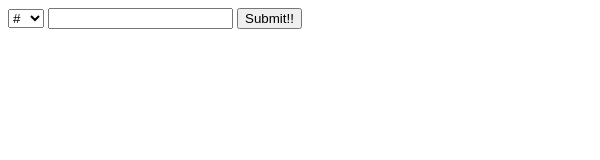
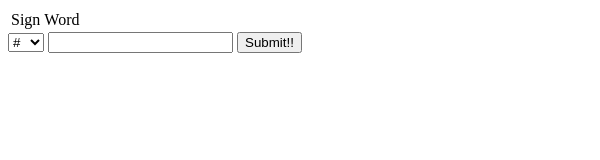
Before and after one commit to Cilvia/easy-memo, an Electron app: page setting.html in a window 600 px wide. Drawn offline with Linux system fonts and the light colour scheme.

Commit message:
add table

```diff
--- a/setting.html
+++ b/setting.html
@@ -7,7 +7,13 @@
     <title>Document</title>
 </head>
 <body>
-    <div id="table"></div>
+    <table id="table">
+        <tr>
+            <td>Sign</td>
+            <td>Word</td>
+            <td></td>
+        </tr>
+    </table>
     <form method="post">
         <select name="" id="sign">
             <option value="Sharp">#</option>
```
